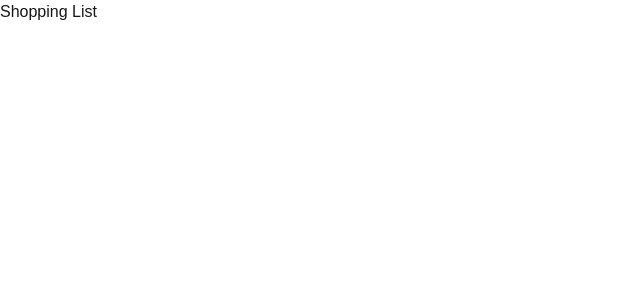
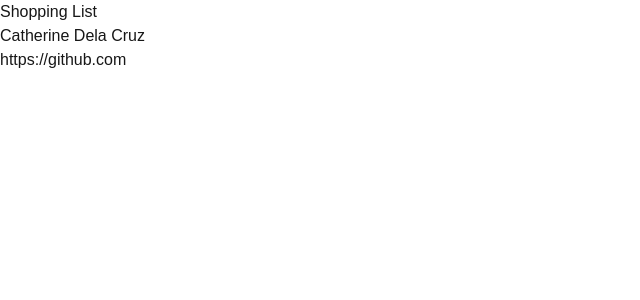
Before and after one commit to caddelacruz/cprg306-assignments, a Next.js app: page /week-2 in a window 1280 px wide. Shown: the top 300 px of the page, without its empty margins (0-640 px from the left). Built offline with nearby package versions, Linux system fonts and the light colour scheme.

Commit message:
Created student-info component
linked component to my github repository

```diff
--- a/app/week-2/page.js
+++ b/app/week-2/page.js
@@ -1,7 +1,10 @@
+import StudentInfo from "./student-info";
+
 export default function Page() {
   return (
     <main>
       <h1>Shopping List</h1>
+      <StudentInfo />
     </main>
   );
 }
--- /dev/null
+++ b/app/week-2/student-info.js
@@ -0,0 +1,12 @@
+import Link from "next/link";
+
+export default function StudentInfo() {
+    return (
+        <header>
+            <h1>Catherine Dela Cruz</h1>
+            <p>
+                <Link href = "https://github.com/caddelacruz">https://github.com </Link>
+            </p>
+        </header>
+    )
+}
```
